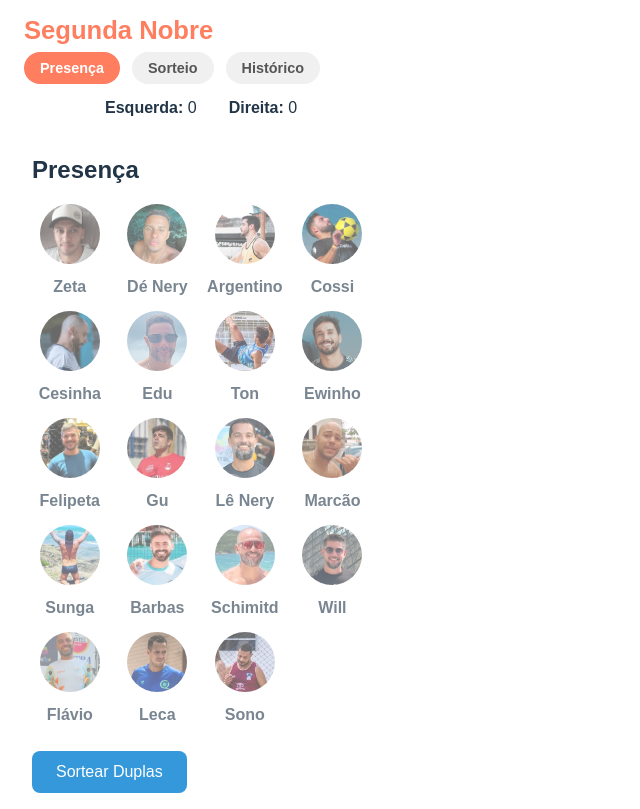
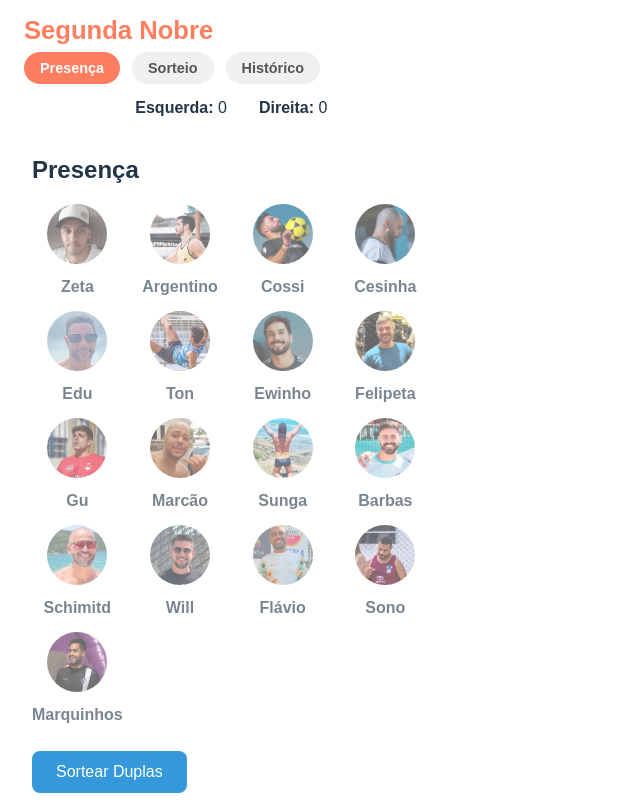
Before and after one commit to raffaelzeta/segunda-nobre, a React (Vite) app: page / in a window 1280 px wide. Shown: the whole page, without its empty margins (0-640 px from the left). Built offline with nearby package versions, Linux system fonts and the light colour scheme; no server answers; the database is empty.

Commit message:
inclui marquinhos

```diff
--- a/src/App.jsx
+++ b/src/App.jsx
@@ -172,4 +172,4 @@ export default App;
 
 
 // NÃO APAGAR - CÓDIGO PARA PUBLICAR AS ALTERAÇÕES
-// git add . && git commit -m "inclui sono" && git push
+// git add . && git commit -m "inclui marquinhos" && git push
--- a/src/jogadores.js
+++ b/src/jogadores.js
@@ -5,12 +5,12 @@ const jogadores = [
     //   ladoPrincipal: 'esquerda',
       foto: '/fotos/Zeta.jpg'
     },
-    {
-      apelido: 'Dé Nery',
-      nome: 'André',
-    //   ladoPrincipal: 'esquerda',
-      foto: '/fotos/AndreNery.png'
-    },
+    // {
+    //   apelido: 'Dé Nery',
+    //   nome: 'André',
+    // //   ladoPrincipal: 'esquerda',
+    //   foto: '/fotos/AndreNery.png'
+    // },
     {
       apelido: 'Argentino',
       nome: 'Andres',
@@ -45,7 +45,7 @@ const jogadores = [
       },
       {
         apelido: 'Ewinho',
-        nome: 'Ewerson',
+        nome: 'Ewerton',
         // ladoPrincipal: 'esquerda',
         foto: '/fotos/Ewinho.png'
       },
@@ -61,12 +61,12 @@ const jogadores = [
         // ladoPrincipal: 'direita',
         foto: '/fotos/Gu.png'
       },
-      {
-        apelido: 'Lê Nery',
-        nome: 'Leandro',
-        // ladoPrincipal: 'direita',
-        foto: '/fotos/LeNery.png'
-      },
+      // {
+      //   apelido: 'Lê Nery',
+      //   nome: 'Leandro',
+      //   // ladoPrincipal: 'direita',
+      //   foto: '/fotos/LeNery.png'
+      // },
       {
         apelido: 'Marcão',
         nome: 'Marcos',
@@ -103,17 +103,23 @@ const jogadores = [
         // ladoPrincipal: 'esquerda',
         foto: '/fotos/Flavio.png'
       },
-      {
-        apelido: 'Leca',
-        nome: 'Alex',
-        // ladoPrincipal: 'esquerda',
-        foto: '/fotos/Leca.png'
-      },
+      // {
+      //   apelido: 'Leca',
+      //   nome: 'Alex',
+      //   // ladoPrincipal: 'esquerda',
+      //   foto: '/fotos/Leca.png'
+      // },
       {
         apelido: 'Sono',
         nome: 'Felipe',
         // ladoPrincipal: 'esquerda',
         foto: '/fotos/Sono.jpg'
+      },
+      {
+        apelido: 'Marquinhos',
+        nome: 'Marcos',
+        // ladoPrincipal: 'esquerda',
+        foto: '/fotos/Marquinhos.png'
       }
     // Adicione o restante aqui...
   ]
```
Also changed, not shown: public/fotos/Marquinhos.png (added).
